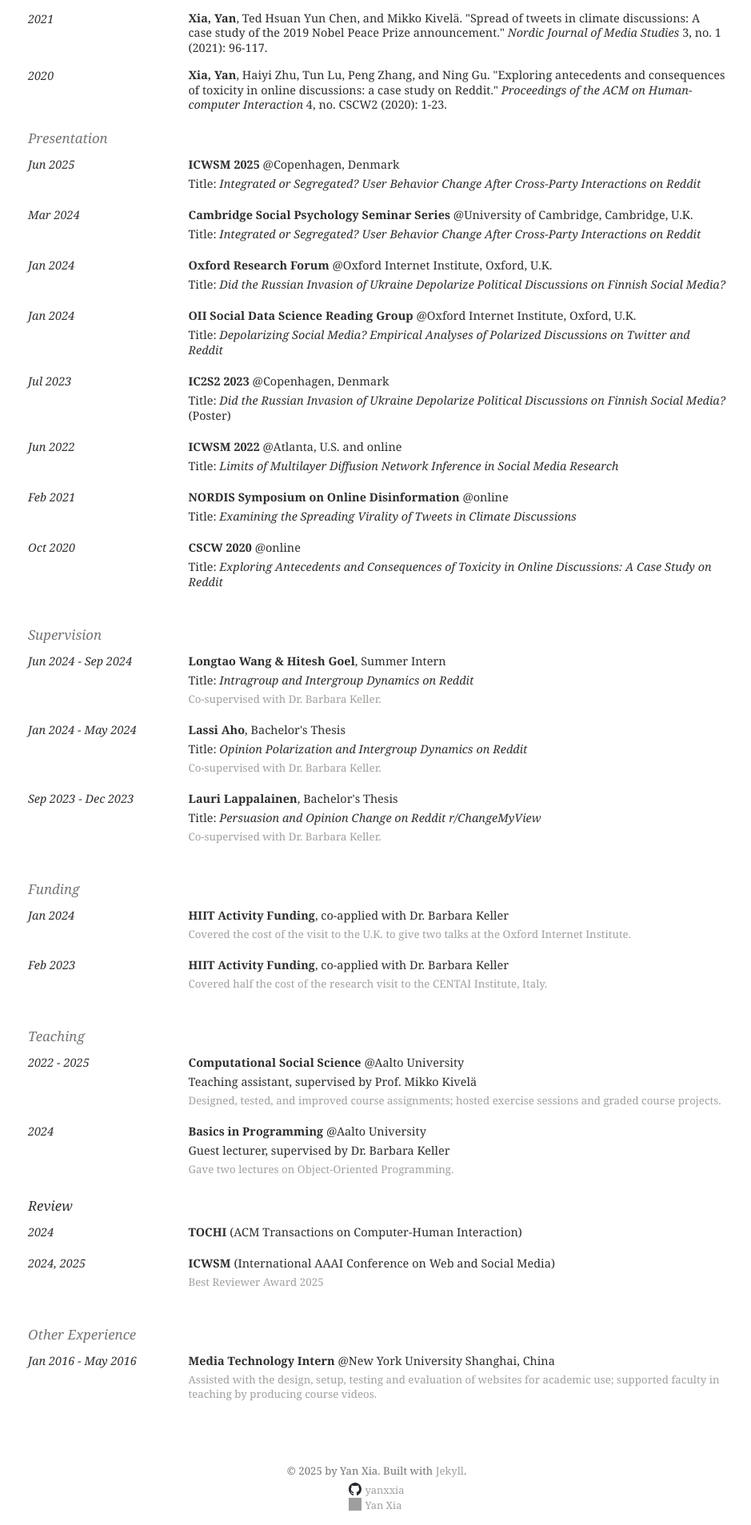
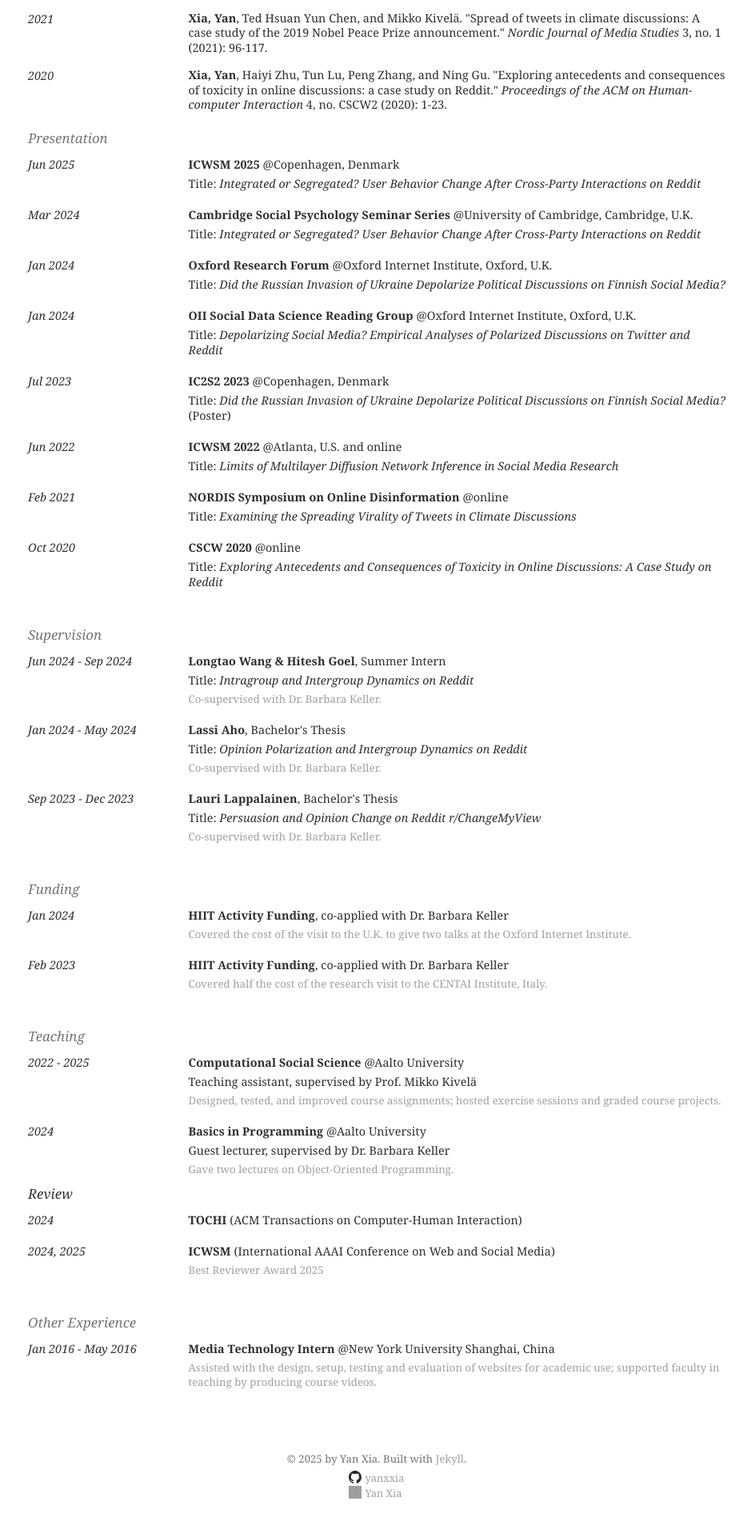
Before and after one commit to yanxxia/yanxxia.github.io, a Jekyll site: the page built from resume.html, in a window 1280 px wide. Shown: the part 1034-2941 px from the top of the page at 80% size, without its empty margins (169-1108 px from the left). Built offline with Jekyll 4.4.1, drawn with Linux system fonts in a browser that asks for light colours; grey boxes are pictures that could not be loaded.

Commit message:
Update style

```diff
--- a/resume.html
+++ b/resume.html
@@ -211,7 +211,7 @@ title: Yan Xia | Resume
       <div class="content-div">
         <div class="content"><b>Basics in Programming</b> @Aalto University</div>
         <div class="content">Guest lecturer, supervised by <a href="https://users.aalto.fi/~kellerb1/" class="dark">Dr. Barbara Keller</div>
-        <div class="content description last">Gave two lectures on Object-Oriented Programming.</div>
+        <div class="content description sectionlast">Gave two lectures on Object-Oriented Programming.</div>
       </div>
     </div>
   </div>
```
